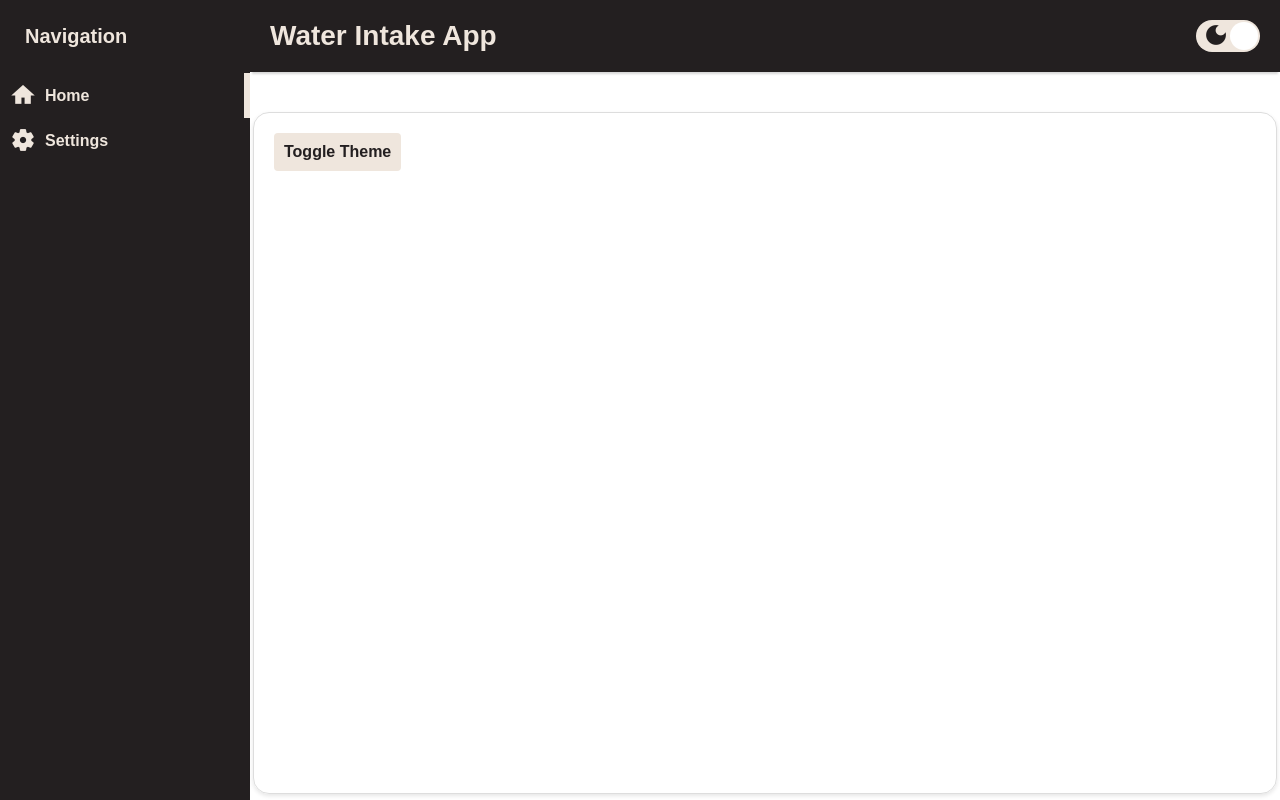
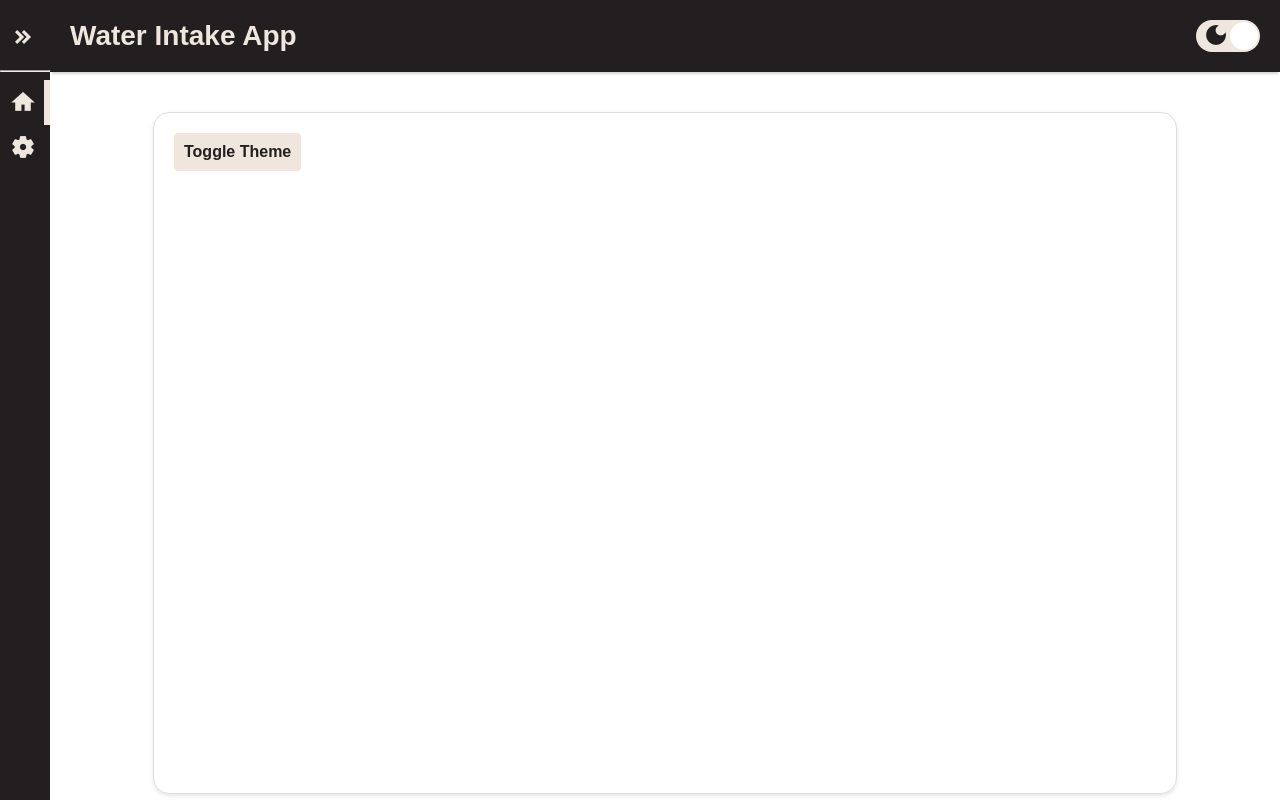
Before and after one commit to reenanfs/water-intake-client, a React (Create React App) app: page / in a window 1280 px wide. Built offline with nearby package versions, Linux system fonts and the light colour scheme.

Commit message:
feat: expandable sidebar

```diff
--- a/src/components/sidebar/Sidebar.tsx
+++ b/src/components/sidebar/Sidebar.tsx
@@ -1,38 +1,56 @@
 import styled from 'styled-components';
+import { useLocation } from 'react-router-dom';
+
 import SidebarItem from './SidebarItem';
 import { SidebarOptions } from 'types/sidebarOptions';
-import { useLocation } from 'react-router-dom';
+import SidebarTitle from './SidebarTitle';
+import { useState } from 'react';
 
-const SidebarContainer = styled.div`
-	width: 250px;
+interface ISidebarContainer {
+	expanded: boolean;
+}
+
+const SidebarContainer = styled.div<ISidebarContainer>`
+	width: ${({ expanded }) => (expanded ? '250px' : '50px')};
 	height: 100vh;
 	background-color: ${props => props.theme.colors.tertiary};
+	transition: width 0.3s ease, box-shadow 0.3s ease;
 `;
 
-const SidebarTitle = styled.h2`
-	color: ${props => props.theme.colors.light};
-	font-size: 20px;
-	margin: 0;
-	padding: 25px;
+const Separator = styled.hr`
+	margin-top: 0;
 `;
 
 const Sidebar = () => {
 	const { pathname } = useLocation();
+	const [expanded, setExpanded] = useState(false);
+
+	const toggleExpanded = () => {
+		setExpanded(prevValue => !prevValue);
+	};
 
 	return (
-		<SidebarContainer>
-			<SidebarTitle>Navigation</SidebarTitle>
-
+		<SidebarContainer expanded={expanded}>
+			<SidebarTitle
+				iconName={
+					expanded
+						? 'keyboard_double_arrow_left'
+						: 'keyboard_double_arrow_right'
+				}
+				text={expanded ? 'Navigation' : ''}
+				onClick={toggleExpanded}
+			/>
+			<Separator />
 			<SidebarItem
 				href='/'
 				iconName='home'
-				text='Home'
+				text={expanded ? 'Home' : ''}
 				isSelected={pathname === SidebarOptions.HOME}
 			/>
 			<SidebarItem
 				href='/settings'
 				iconName='settings'
-				text='Settings'
+				text={expanded ? 'Settings' : ''}
 				isSelected={pathname === SidebarOptions.SETTINGS}
 			/>
 		</SidebarContainer>
--- /dev/null
+++ b/src/components/sidebar/SidebarTitle.tsx
@@ -0,0 +1,40 @@
+import Icon from 'components/icons/Icon';
+import styled from 'styled-components';
+
+interface SidebarTitleProps {
+	iconName: string;
+	text: string;
+	onClick: () => void;
+}
+
+const Title = styled.h2`
+	color: ${props => props.theme.colors.light};
+	font-size: 20px;
+	margin: 0;
+	padding: 25px;
+	padding-left: 10px;
+	padding-bottom: 20px;
+	align-items: center;
+	display: flex;
+	margin-right: 0px;
+	cursor: pointer;
+
+	i {
+		margin-right: 10px;
+	}
+`;
+
+const SidebarTitle = ({
+	iconName,
+	text,
+	onClick,
+}: SidebarTitleProps): JSX.Element => {
+	return (
+		<Title onClick={onClick}>
+			<Icon name={iconName} />
+			{text}
+		</Title>
+	);
+};
+
+export default SidebarTitle;
```
